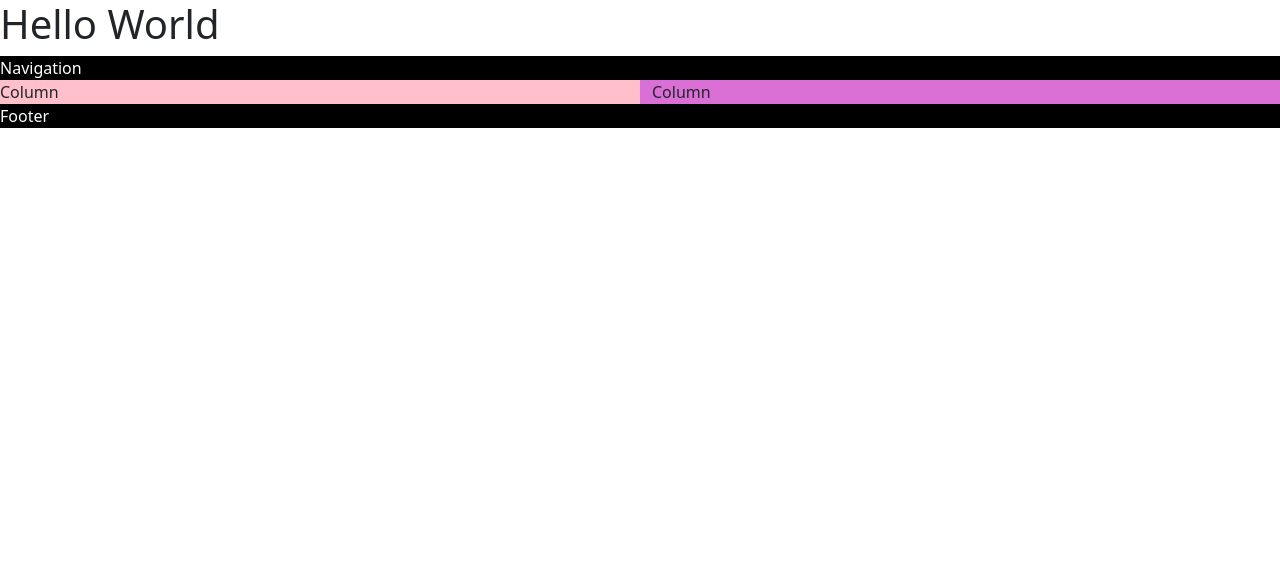
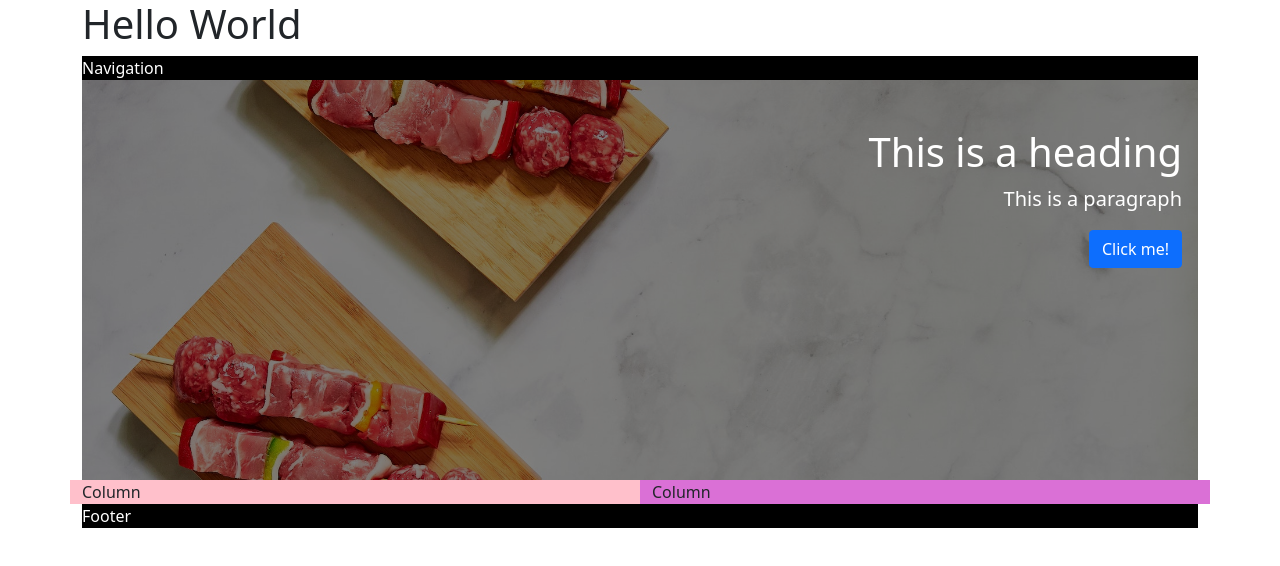
Before and after one commit to MYohannes3/collab-practice-my, a plain HTML site: page index.html in a window 1280 px wide. Drawn offline with nearby package versions, Linux system fonts and the light colour scheme.

Commit message:
hero image

```diff
--- a/CSS/style.css
+++ b/CSS/style.css
@@ -1,6 +1,20 @@
 nav, footer {
     background:black;
     color: white;
+}
+
+.hero-section {
+/* Use "linear-gradient" to add a darken background effect to the image (photographer.jpg). This will make the text easier to read */
+background-image: linear-gradient(rgba(0, 0, 0, 0.5), rgba(0, 0, 0, 0.5)), url("../IMG/pexels-pixelme-stock-photography-2773942.jpg");
+
+/* Set a specific height */
+height: 400px;
+
+/* Position and center the image to scale nicely on all screens */
+background-position: center;
+background-repeat: no-repeat;
+background-size: cover;
+position: relative;
 }
 
 .left{
--- a/index.html
+++ b/index.html
@@ -9,8 +9,19 @@
     <title>Document</title>
 </head>
 <body>
+    <div class="container">
    <h1>Hello World</h1>
    <nav>Navigation</nav>
+
+
+    <div class="hero-section p-3 pt-5 text-end text-white">
+
+        <h1>This is a heading</h1>
+        <p class="lead">This is a paragraph</p>
+        <button class="btn btn-primary">Click me!</button>
+
+    </div>
+
    <div class="row">
         <div class="col left">
             Column
@@ -21,5 +32,6 @@
    </div>
    <footer>Footer</footer>
    <script src="https://cdn.jsdelivr.net/npm/bootstrap@5.1.3/dist/js/bootstrap.bundle.min.js" integrity="sha384-ka7Sk0Gln4gmtz2MlQnikT1wXgYsOg+OMhuP+IlRH9sENBO0LRn5q+8nbTov4+1p" crossorigin="anonymous"></script>
+</div>
 </body>
 </html>
```
Also changed, not shown: IMG/pexels-pixelme-stock-photography-2773942.jpg (added).
